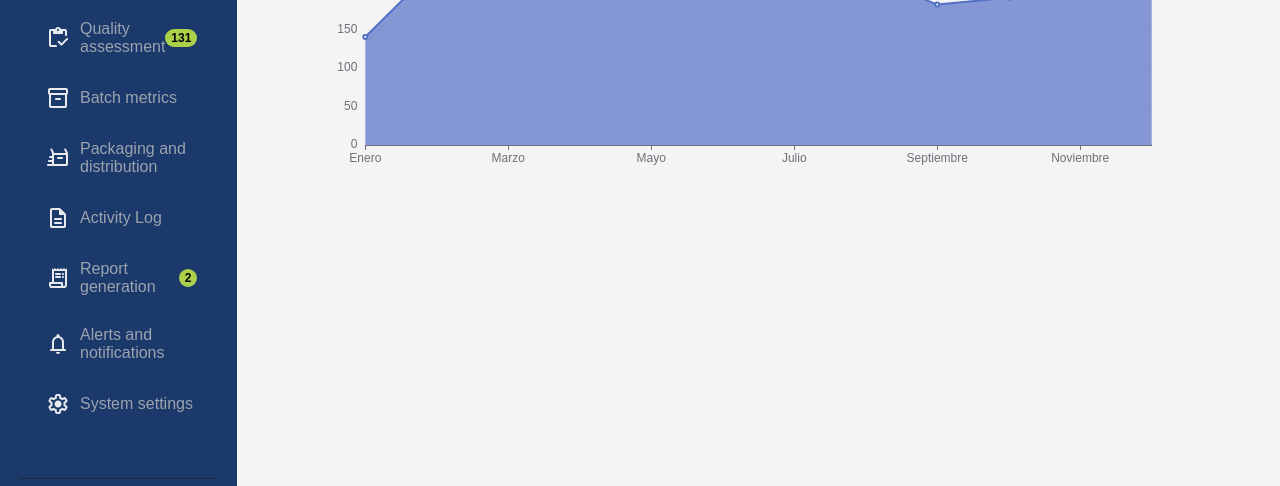
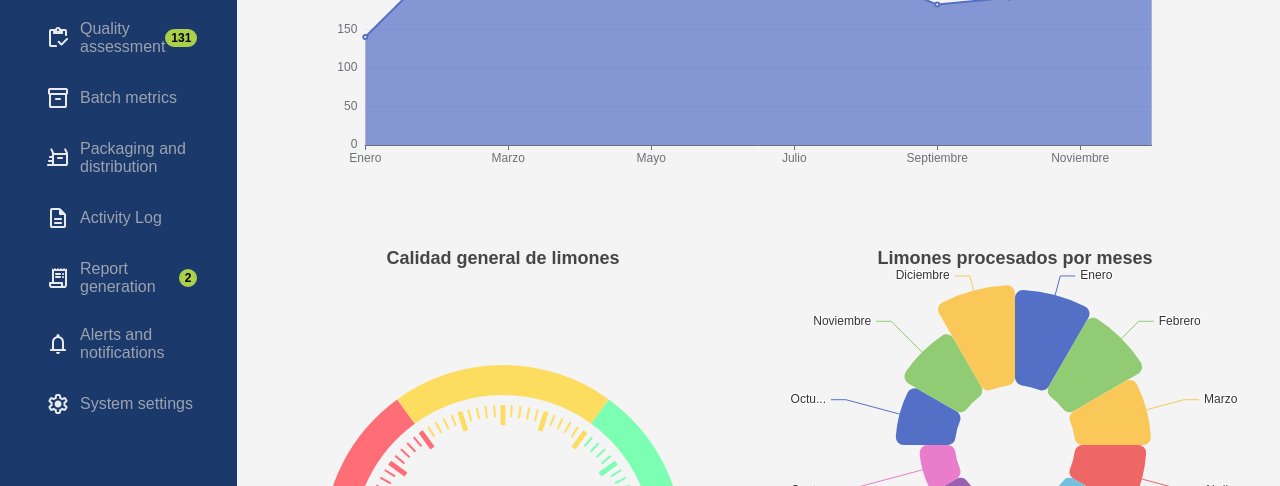
Before and after one commit to RomaFiles/Dashboard-Limones, a website built with Vite: page index.html in a window 1280 px wide. Shown: the part 235-721 px from the top of the page. Built offline with nearby package versions, Linux system fonts and the light colour scheme.

Commit message:
gauge & nightingale charts | Dashboard

```diff
--- a/index.html
+++ b/index.html
@@ -147,6 +147,10 @@
             <div id="dashboard" class="content-section active">
                 <!-- <h2>LemonQual-AI</h2> -->
                 <div id="area-chart" style="width: 100%; height: 400px; max-width: 1200px; margin: 30px auto;"></div>
+                <div class="charts-container">
+                    <div id="gauge-chart" class="chart-item"></div>
+                    <div id="nightingale-chart" class="chart-item"></div>
+                </div>
             </div>
             <div id="camera-monitoring" class="content-section">
                 <h2>Camera monitoring</h2>
--- a/main.js
+++ b/main.js
@@ -186,9 +186,187 @@ function initDashboardAreaChart() {
   areaChart.setOption(options);
 }
 
+//---------- Calidad general de limones (Grade Gauge) ----------
+function initGaugeChart() {
+  // Seleccionar el contenedor del gráfico
+  const chartContainer = document.getElementById('gauge-chart');
+
+  // Verificar si el contenedor existe
+  if (!chartContainer) {
+    console.error('El contenedor del gráfico gauge no fue encontrado.');
+    return;
+  }
+
+  // Inicializar el gráfico
+  const gaugeChart = echarts.init(chartContainer);
+
+  // Configurar las opciones del gráfico
+  const options = {
+    title: {
+      text: 'Calidad general de limones',
+      left: 'center',
+    },
+    series: [
+      {
+        type: 'gauge',
+        startAngle: 180,
+        endAngle: 0,
+        center: ['50%', '75%'],
+        radius: '90%',
+        min: 0,
+        max: 100,
+        splitNumber: 10,
+        axisLine: {
+          lineStyle: {
+            width: 30,
+            color: [
+              [0.3, '#FF6E76'],  // Rojo para calidad baja
+              [0.7, '#FDDD60'],  // Amarillo para calidad media
+              [1, '#7CFFB2']     // Verde para calidad alta
+            ]
+          }
+        },
+        pointer: {
+          icon: 'path://M12.8,0.7l12,40.1H0.7L12.8,0.7z',
+          length: '12%',
+          width: 20,
+          offsetCenter: [0, '-60%'],
+          itemStyle: {
+            color: 'auto'
+          }
+        },
+        axisTick: {
+          length: 12,
+          lineStyle: {
+            color: 'auto',
+            width: 2
+          }
+        },
+        splitLine: {
+          length: 20,
+          lineStyle: {
+            color: 'auto',
+            width: 5
+          }
+        },
+        axisLabel: {
+          color: '#464646',
+          fontSize: 20,
+          distance: -60,
+          formatter: function (value) {
+            if (value === 0 || value === 100) {
+              return value + '%';
+            } else {
+              return '';
+            }
+          }
+        },
+        title: {
+          offsetCenter: [0, '-20%'],
+          fontSize: 20
+        },
+        detail: {
+          fontSize: 30,
+          offsetCenter: [0, '0%'],
+          valueAnimation: true,
+          formatter: function (value) {
+            return Math.round(value) + '%';
+          },
+          color: 'auto'
+        },
+        data: [
+          {
+            value: 85,
+            name: 'Calidad'
+          }
+        ]
+      }
+    ]
+  };
+
+  // Hacer que el gráfico sea responsivo
+  window.addEventListener('resize', function() {
+    gaugeChart.resize();
+  });
+
+  // Aplicar las opciones al gráfico
+  gaugeChart.setOption(options);
+}
+
+//---------- Limones procesados por meses (Nightingale Chart) ----------
+function initNightingaleChart() {
+  // Seleccionar el contenedor del gráfico
+  const chartContainer = document.getElementById('nightingale-chart');
+
+  // Verificar si el contenedor existe
+  if (!chartContainer) {
+    console.error('El contenedor del gráfico nightingale no fue encontrado.');
+    return;
+  }
+
+  // Inicializar el gráfico
+  const nightingaleChart = echarts.init(chartContainer);
+
+  // Configurar las opciones del gráfico
+  const options = {
+    title: {
+      text: 'Limones procesados por meses',
+      left: 'center'
+    },
+    tooltip: {
+      trigger: 'item',
+      formatter: '{a} <br/>{b}: {c} toneladas'
+    },
+    legend: {
+      top: 'bottom'
+    },
+    series: [
+      {
+        name: 'Limones procesados',
+        type: 'pie',
+        radius: ['30%', '80%'],
+        center: ['50%', '50%'],
+        roseType: 'area',
+        itemStyle: {
+          borderRadius: 8
+        },
+        data: [
+          { value: 40, name: 'Enero' },
+          { value: 38, name: 'Febrero' },
+          { value: 32, name: 'Marzo' },
+          { value: 30, name: 'Abril' },
+          { value: 28, name: 'Mayo' },
+          { value: 26, name: 'Junio' },
+          { value: 22, name: 'Julio' },
+          { value: 18, name: 'Agosto' },
+          { value: 15, name: 'Septiembre' },
+          { value: 25, name: 'Octubre' },
+          { value: 30, name: 'Noviembre' },
+          { value: 42, name: 'Diciembre' }
+        ]
+      }
+    ]
+  };
+
+  // Hacer que el gráfico sea responsivo
+  window.addEventListener('resize', function() {
+    nightingaleChart.resize();
+  });
+
+  // Aplicar las opciones al gráfico
+  nightingaleChart.setOption(options);
+}
+
+// Inicializar todos los gráficos del dashboard
+function initAllDashboardCharts() {
+  initDashboardAreaChart();
+  initGaugeChart();
+  initNightingaleChart();
+}
+
 document.addEventListener('DOMContentLoaded', function() {
-  // Since dashboard is the default active section, initialize its chart
-  initDashboardAreaChart();
+  // Since dashboard is the default active section, initialize all its charts
+  initAllDashboardCharts();
 });
 
 menuItems.forEach((item, index) => {
@@ -207,7 +385,7 @@ menuItems.forEach((item, index) => {
     if (contentSections[index].id === "batch-metrics") {
       initBatchMetricsChart(); // Llamar a la función para inicializar el gráfico
     } else if (contentSections[index].id === "dashboard") {
-      initDashboardAreaChart(); // Inicializar el gráfico de área en el dashboard
+      initAllDashboardCharts(); // Inicializar todos los gráficos del dashboard
     }
   });
 });
--- a/style.css
+++ b/style.css
@@ -321,3 +321,38 @@ body {
     margin-top: 40px;
         margin-bottom: 40px;
 }
+
+/* Estilos para los contenedores de gráficas */
+.charts-container {
+    display: flex;
+    flex-wrap: wrap;
+    justify-content: space-between;
+    margin-top: 20px;
+    width: 100%;
+}
+
+.chart-item {
+    width: 48%;
+    height: 400px;
+    margin-bottom: 30px;
+}
+
+/* Media queries para la responsividad de las gráficas */
+@media (max-width: 992px) {
+    .chart-item {
+        width: 100%;
+        height: 350px;
+    }
+}
+
+@media (max-width: 768px) {
+    .chart-item {
+        height: 300px;
+    }
+}
+
+@media (max-width: 480px) {
+    .chart-item {
+        height: 250px;
+    }
+}
```
